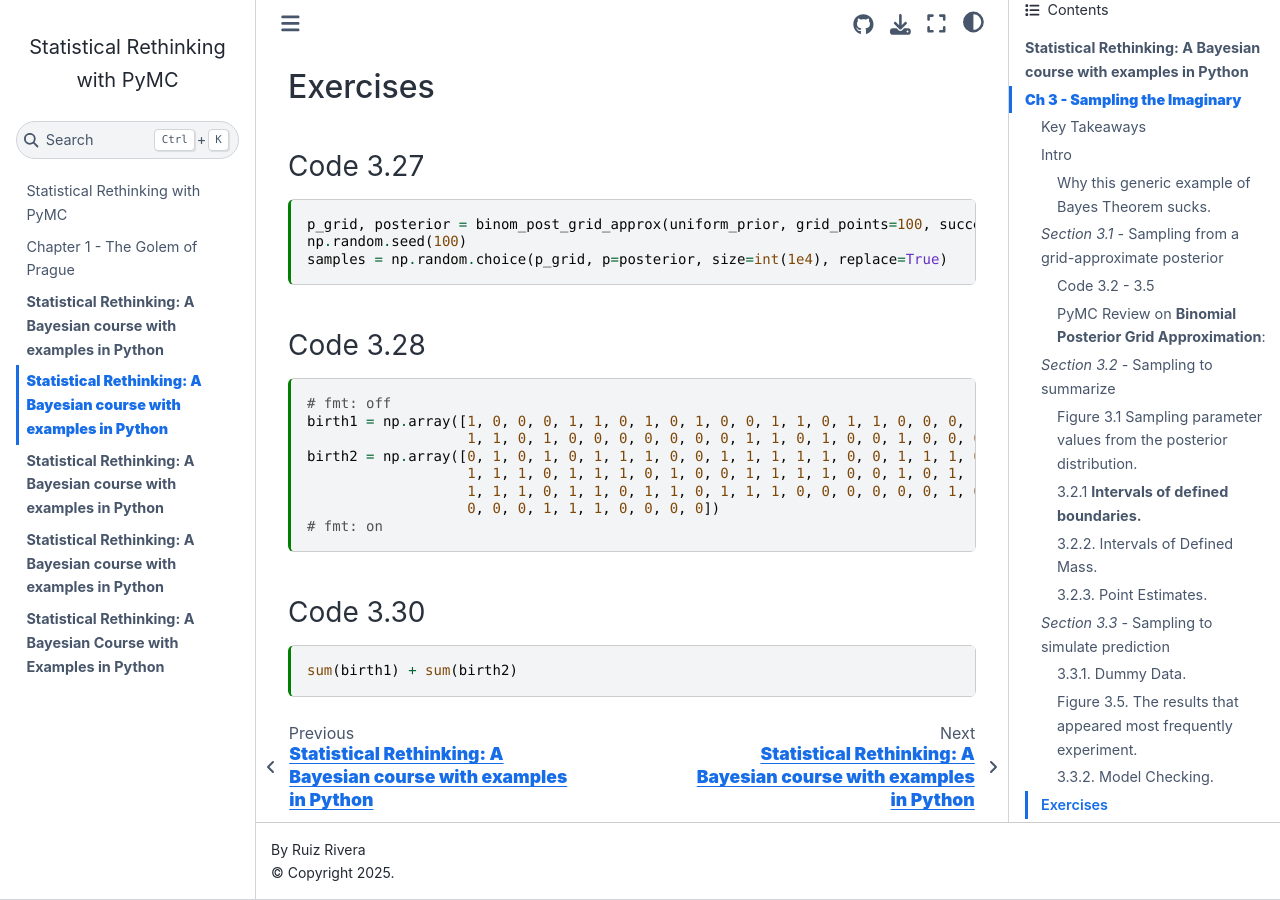
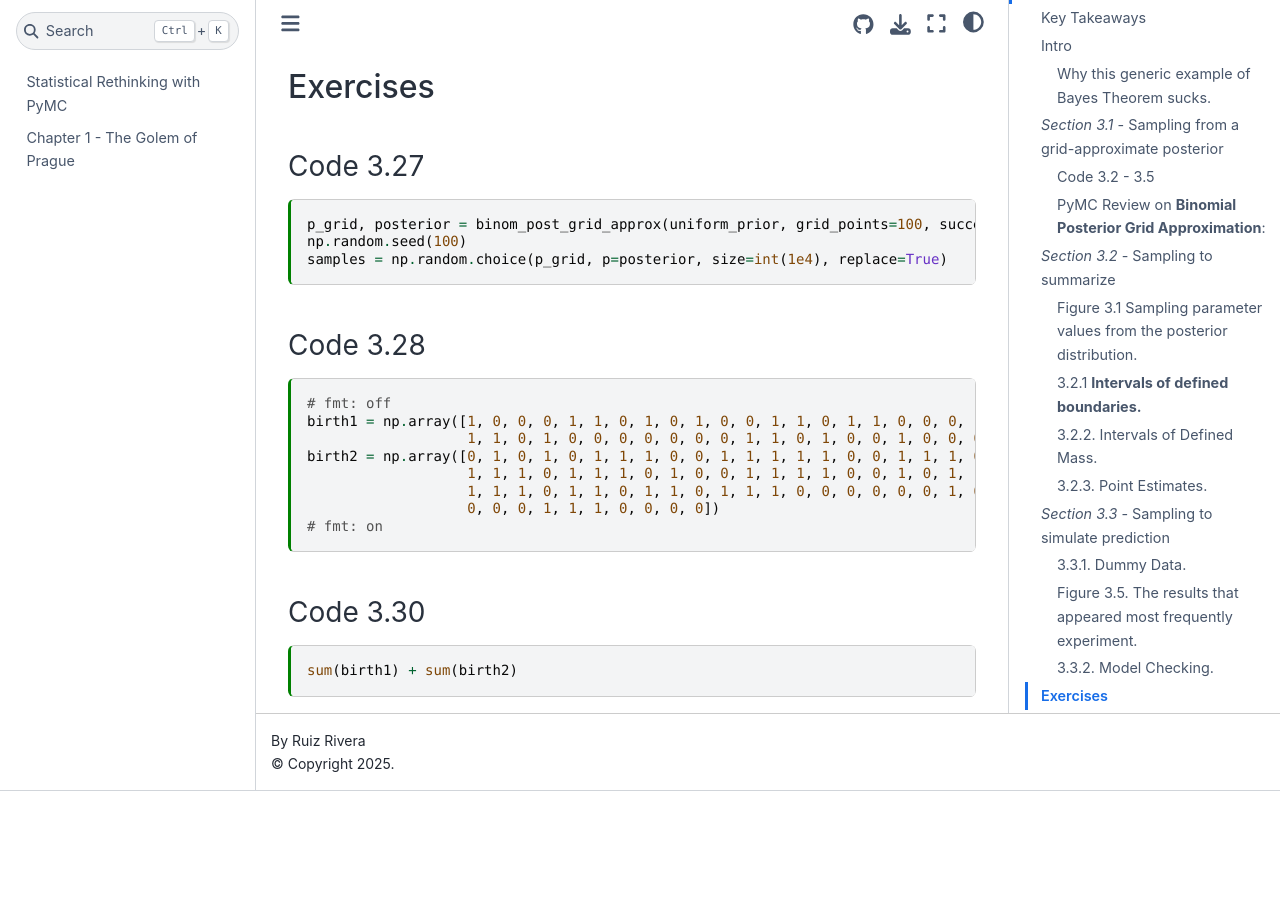
Before and after one commit to vanislekahuna/Statistical-Rethinking-PyMC, a Jupyter Book: the page built from Chp_03.ipynb, in a window 1280 px wide and 900 px high, scrolled down 22301 px. Built offline with Jupyter Book 1.0.4 settings and Sphinx 7.4.7 and the Sphinx Book theme 1.1.4, drawn with Linux system fonts in a browser that asks for light colours; after the commit the page ends 23092 px from its top, so only the background shows below that; part of the change alters nothing that is shown; some of the changed text lies outside the part shown.

```diff
--- a/_config.yml
+++ b/_config.yml
@@ -127,8 +127,8 @@ exclude_patterns:
   - README.md
   - requirements.txt
   - setup.sh
-  - Data
-  - Bayes-Textbook-Images
+  - Data/**           # CHANGED: Excluding everything
+  - Bayes-Textbook-Images/**           # CHANGED: Excluding everything
   - .pytest_cache #Added
   - "**.pytest_cache" #Added
   - environment.yml  #Added
--- a/_toc.yml
+++ b/_toc.yml
@@ -6,16 +6,16 @@ root: intro
 chapters:
   - file: Chp_01
     title: Chapter 1 - The Golem of Prague
-  - file: Chp_02
-    title: Chapter 2 - Small Worlds and Large Worlds
-  - file: Chp_03
-    title: Chapter 3 - Sampling the Imaginary
-  - file: Chp_04
-    title: Chapter 4 - Geocentric Models
-  - file: Chp_05
-    title: Chapter 5 - The Many Variables & The Spurious Waffles
-  - file: Chp_06
-    title: Chapter 6 - The Haunted DAG & The Causal Terror
+  # - file: Chp_02
+  #   title: Chapter 2 - Small Worlds and Large Worlds
+  # - file: Chp_03
+  #   title: Chapter 3 - Sampling the Imaginary
+  # - file: Chp_04
+  #   title: Chapter 4 - Geocentric Models
+  # - file: Chp_05
+  #   title: Chapter 5 - The Many Variables & The Spurious Waffles
+  # - file: Chp_06
+  #   title: Chapter 6 - The Haunted DAG & The Causal Terror
   # - file: Chp_07
   #   title: Chapter 7 - Ulysses' Compass
   # - file: Chp_08
```
